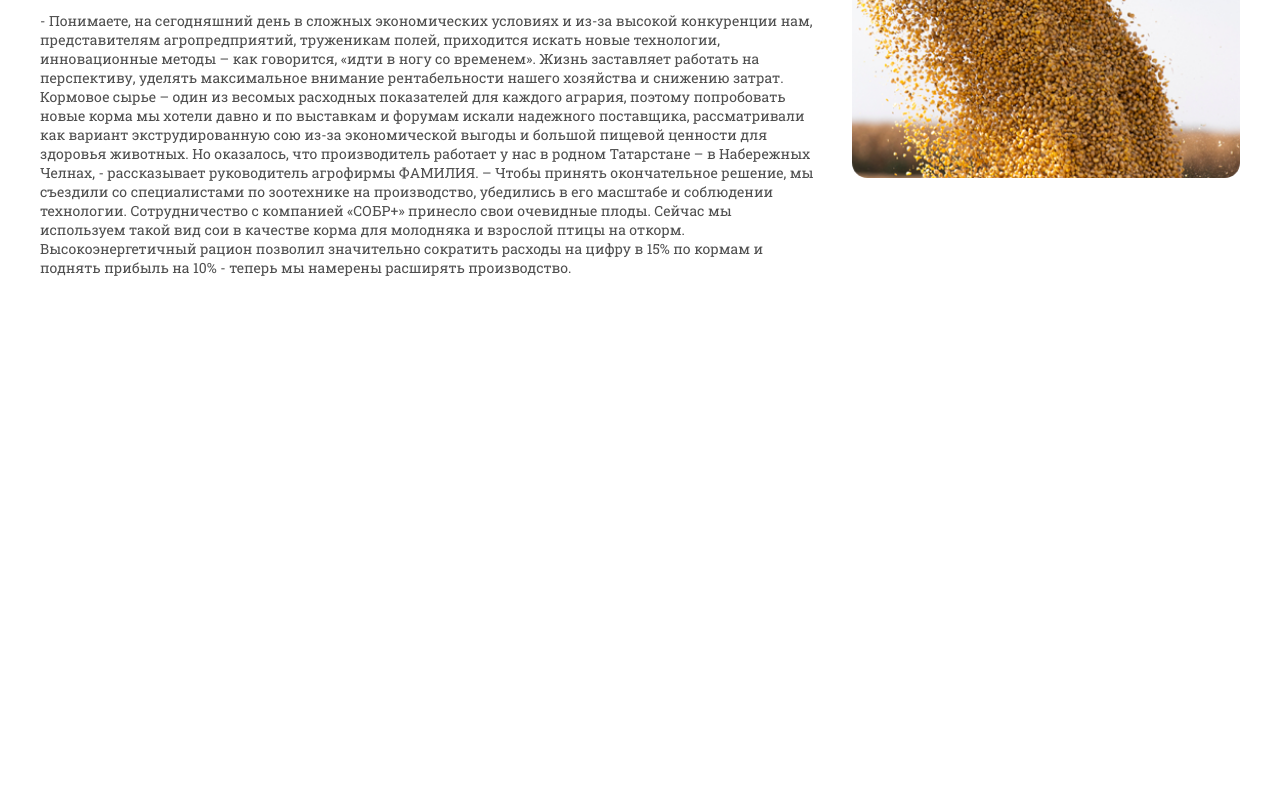
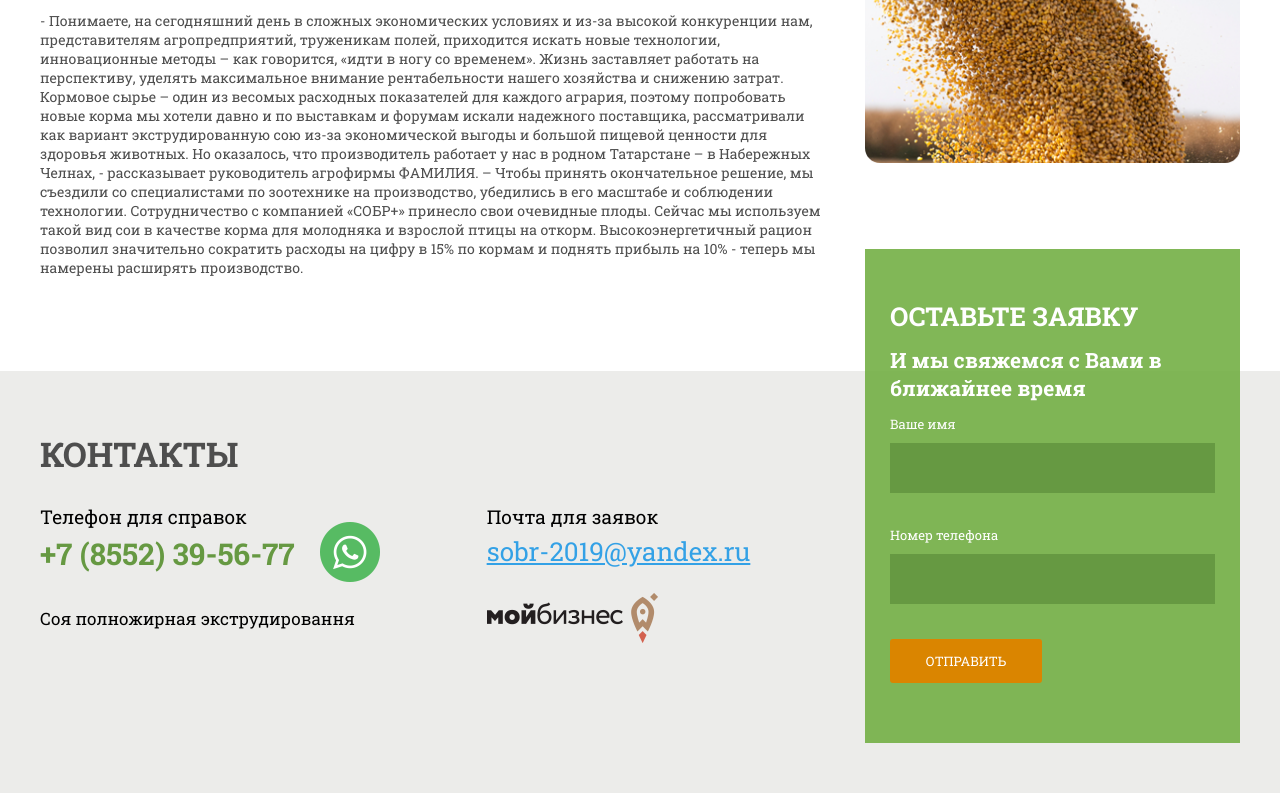
Before and after one commit to MarianVytak/Sobr, a website: page src/index.html in a window 1280 px wide. Shown: the part 2832-3625 px from the top of the page. Before the commit the page ends 3203 px from the top, so only its background shows below. Drawn offline with nearby package versions, Linux system fonts and the light colour scheme; files that its build step writes are made by us from their sources.

Commit message:
Added Contacts.

```diff
--- a/src/assets/sass/style.scss
+++ b/src/assets/sass/style.scss
@@ -9,6 +9,7 @@ Table of contents
 ## Section 3
 ## Section 4
 ## Section 5
+## Contacts
 *******************/
 
 
@@ -43,3 +44,7 @@ Table of contents
 /* ## Section 5
 ====================*/
 @import "../../templates/section-5/section-5";
+
+/* ## Contacts
+====================*/
+@import "../../templates/contacts/contacts";
--- /dev/null
+++ b/src/templates/contacts/contacts.html
@@ -0,0 +1,54 @@
+<div class="contacts" id="contacts">
+    <div class="container">
+
+        <h2 class="h2">контакты</h2>
+
+        <div class="contacts__form form__block">
+            <div class="form__title">Оставьте заявку</div>
+            <div class="form__subtitle">
+                И мы свяжемся с Вами
+                в ближайнее время
+            </div>
+            <form class="form" id="s1-form" method="POST" novalidate="novalidate">
+                <div class="section-1__form_grid">
+                    <div class="form_group">
+                        <label class="label" for="section-1-name">Ваше имя</label>
+                        <input class="input" type="text" id="section-1-name" name="s1_input_name" required>
+                    </div>
+                    <div class="form_group">
+                        <label class="label" for="section-1-tel">Номер телефона</label>
+                        <input class="input js-input-tel" type="tel" id="section-1-tel" name="s1_input_tel" required>
+                    </div>
+                </div>
+                <button class="form__btn">Отправить</button>
+            </form>
+        </div>
+        <!-- /.form__block -->
+
+        <div class="contacts__grid">
+            <div class="contacts__grid_item">
+                <div class="contacts__label">Телефон для справок</div>
+                <div class="contacts__tel">
+                    <a href="tel:+78552395677" class="contacts__tel_link">+7 (8552) 39-56-77</a>
+                    <a href="#" class="contacts__whatsapp">
+                        <img src="../../assets/img/icons/whatsapp.png" alt="">
+                    </a>
+                </div>
+            </div>
+            <div class="contacts__grid_item">
+                <div class="contacts__label">Почта для заявок</div>
+                <a href="mailto:sobr-2019@yandex.ru" class="contacts__mail">sobr-2019@yandex.ru</a>
+            </div>
+            <div class="contacts__grid_item df">
+                <div class="contacts__text">Соя полножирная экструдировання</div>
+            </div>
+            <div class="contacts__grid_item df">
+                <img src="../../assets/img/icons/logo-business.png" alt="">
+            </div>
+        </div>
+        <!-- /.contacts__grid -->
+
+    </div>
+    <!-- /.container -->
+</div>
+<!-- /.contacts -->
--- /dev/null
+++ b/src/templates/contacts/contacts.scss
@@ -0,0 +1,64 @@
+.contacts {
+  padding: 60px 0 150px;
+  background-color: #ececea;
+  .container {
+    position: relative;
+  }
+}
+
+.contacts__grid {
+  display: grid;
+  grid-template-columns: 1fr 2fr;
+  grid-column-gap: 70px;
+  grid-row-gap: 20px;
+}
+
+.contacts__grid_item {
+  &.df {
+    display: flex;
+    align-items: center;
+    justify-content: flex-start;
+  }
+  img {
+    max-width: none;
+    max-height: none;
+  }
+}
+
+.contacts__label {
+  margin-bottom: 5px;
+  font-size: 19px;
+}
+
+.contacts__text {
+  font-size: 17px;
+}
+
+.contacts__tel {
+  position: relative;
+}
+
+.contacts__tel_link {
+  font-weight: bold;
+  font-size: 30px;
+  color: $main;
+}
+
+.contacts__whatsapp {
+  position: absolute;
+  top: 50%;
+  left: 280px;
+  transform: translateY(-50%);
+}
+
+.contacts__mail {
+  font-size: 26px;
+  color: #33a1e6;
+  text-decoration: underline;
+}
+
+.contacts__form {
+  position: absolute;
+  bottom: -100px;
+  right: 20px;
+}
--- a/src/templates/section-5/section-5.scss
+++ b/src/templates/section-5/section-5.scss
@@ -5,7 +5,7 @@
 
 .section-5__grid {
   display: grid;
-  grid-template-columns: 2fr 1fr;
+  grid-template-columns: 1fr 375px;
   grid-gap: 35px;
 }
 
```
Also changed, not shown: src/index.html (+1 -0 lines), src/assets/img/icons/logo-business.png (added), src/assets/img/icons/whatsapp.png (added).
